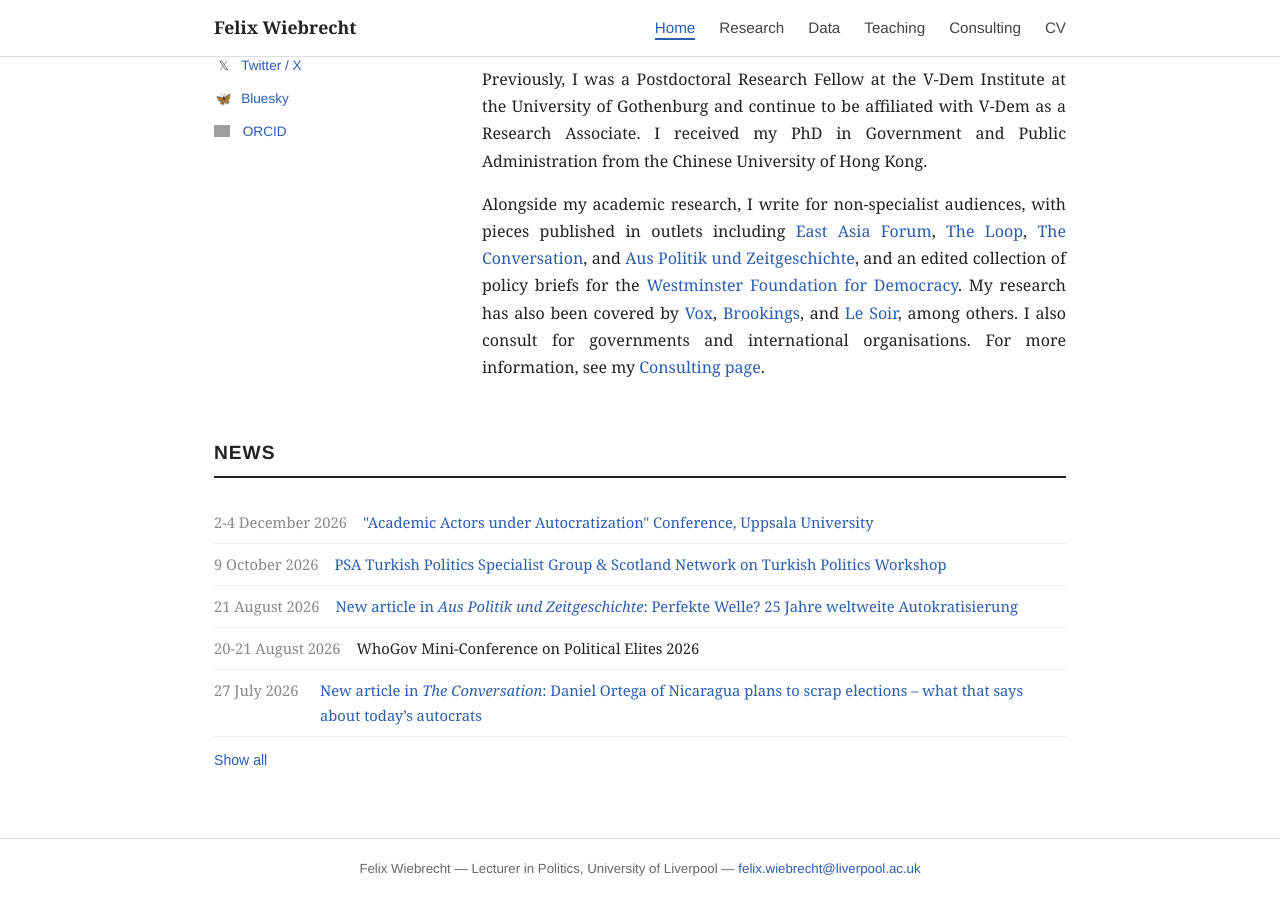
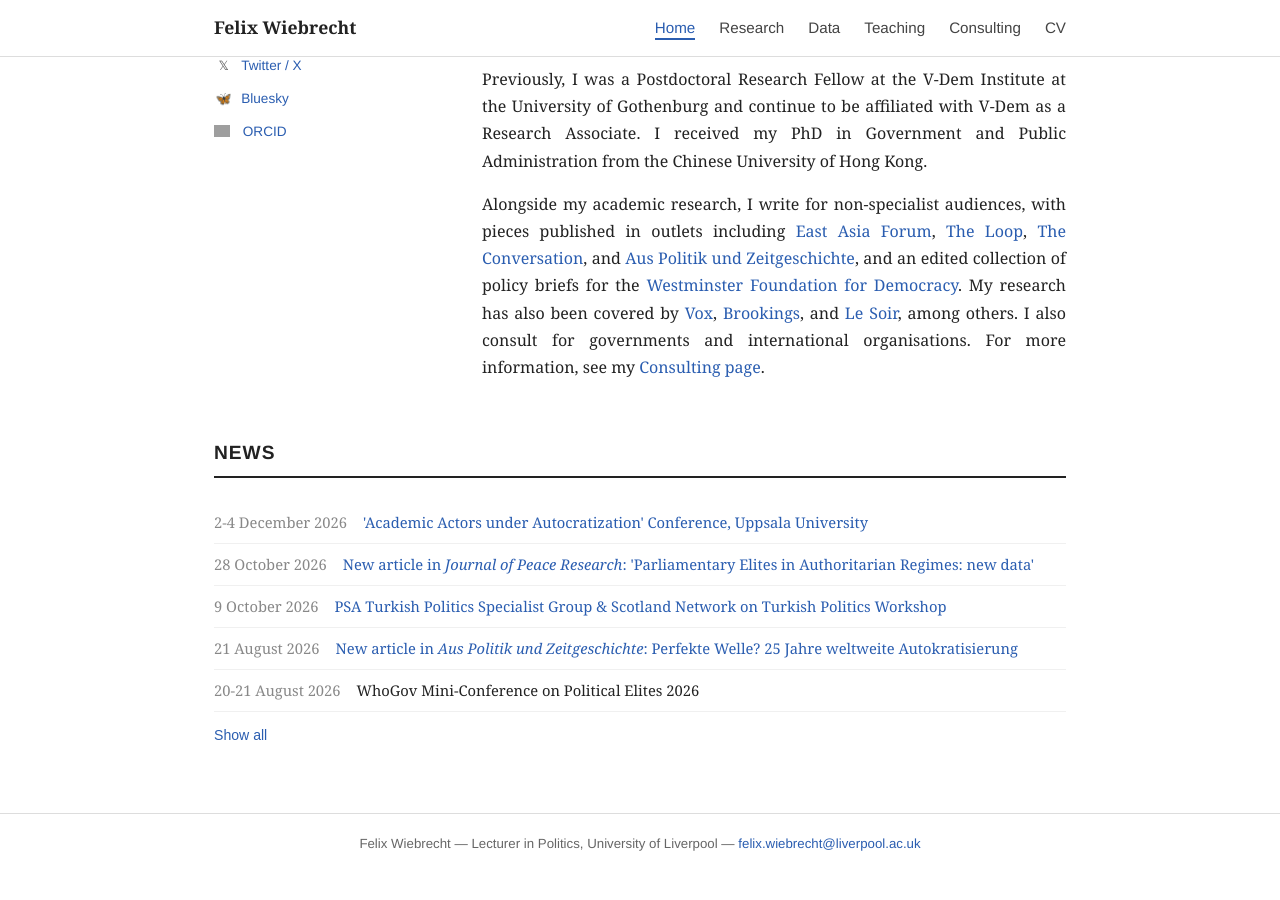
Before and after one commit to felixwiebrecht/felixwiebrecht.github.io, a Jekyll site: the page built from index.md, in a window 1280 px wide and 900 px high, scrolled down 611 px. Built offline with Jekyll 4.4.1, drawn with Linux system fonts in a browser that asks for light colours; comment, search, counter and statistics services are not loaded; after the commit the page ends 1486 px from its top, so only the background shows below that; grey boxes are pictures that could not be loaded.

Commit message:
News: PEAR published in JPR
Co-Authored-By: Claude Opus 5.5 <noreply@anthropic.com>

```diff
--- a/_data/news.yml
+++ b/_data/news.yml
@@ -1,6 +1,10 @@
 - date: "2-4 December 2026"
-  text: '"Academic Actors under Autocratization" Conference, Uppsala University'
+  text: "'Academic Actors under Autocratization' Conference, Uppsala University"
   url: "https://www.uu.se/en/research/democracy-and-higher-education"
+
+- date: "28 October 2026"
+  text: "New article in <em>Journal of Peace Research</em>: 'Parliamentary Elites in Authoritarian Regimes: new data'"
+  url: "https://doi.org/10.1093/jopres/xjag087"
 
 - date: "9 October 2026"
   text: "PSA Turkish Politics Specialist Group & Scotland Network on Turkish Politics Workshop"
```
